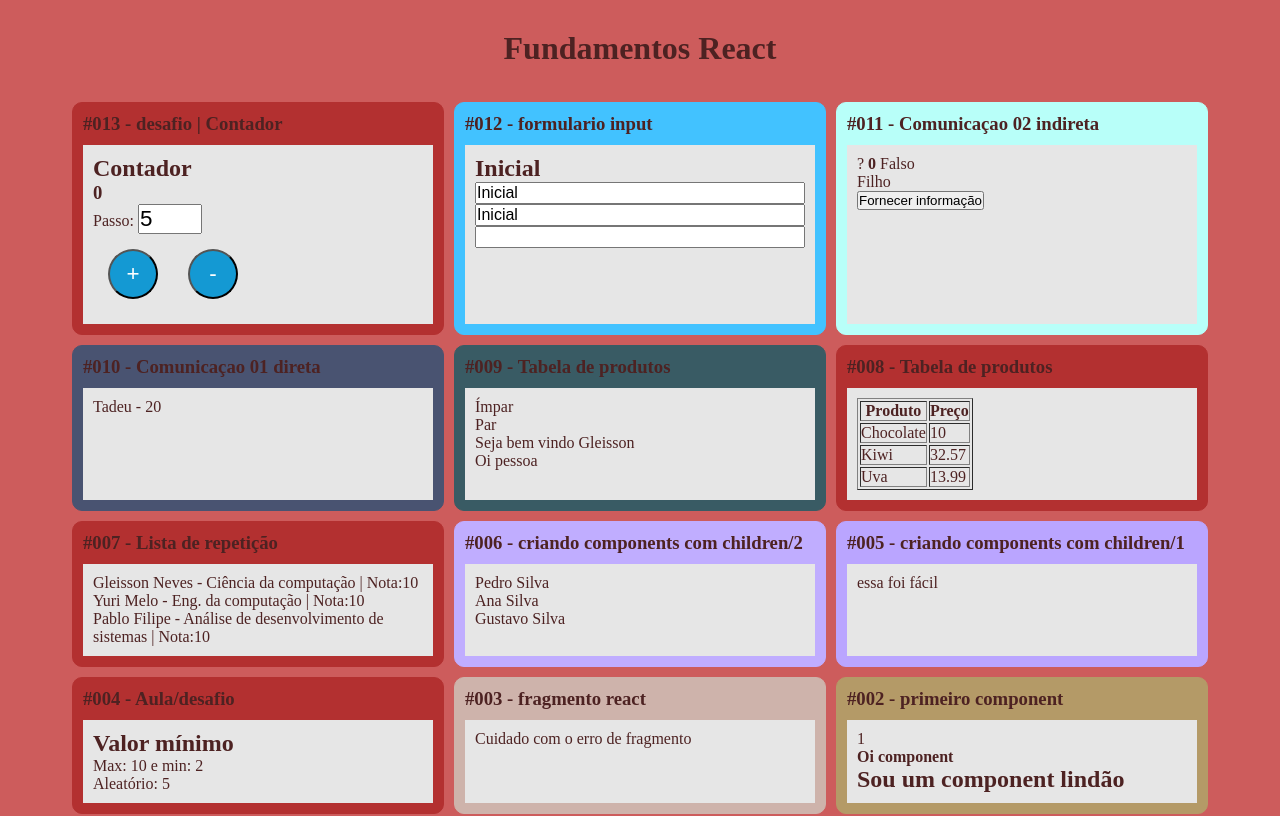
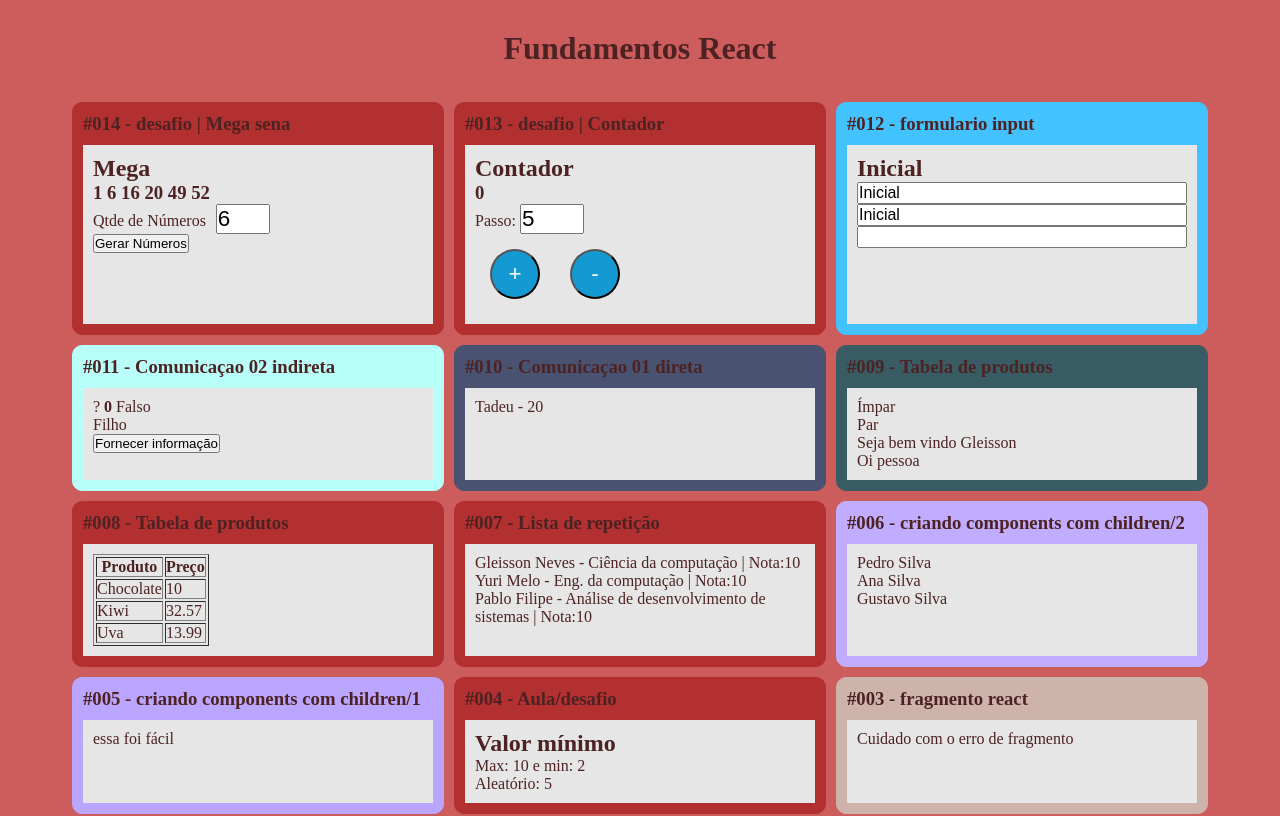
Before and after one commit to gleissonneves/software-development-react-fundamentals-study, a React (Create React App) app: page / in a window 1280 px wide. Shown: the top 816 px of the page. Built offline with nearby package versions, Linux system fonts and the light colour scheme.

Commit message:
feat(mega): criacao de componente funcional com estado

```diff
--- a/src/App.jsx
+++ b/src/App.jsx
@@ -20,6 +20,7 @@ import IndiretaPai from './components/comunicacao/IndiretaPai';
 
 import InputForm from './components/form/input'
 import Contador from './components/contador/Contador'
+import Mega from './components/mega/Mega'
 
 const styleH1 = {
     textAlign: 'center',
@@ -35,6 +36,10 @@ export default () => (
         <h1 style={ styleH1 }> Fundamentos React </h1>
 
         <article className="app">
+            <Card title="#014 - desafio | Mega sena" color="#B33030">
+                <Mega/>
+            </Card>
+
             <Card title="#013 - desafio | Contador" color="#B33030">
                 <Contador/>
             </Card>
```
